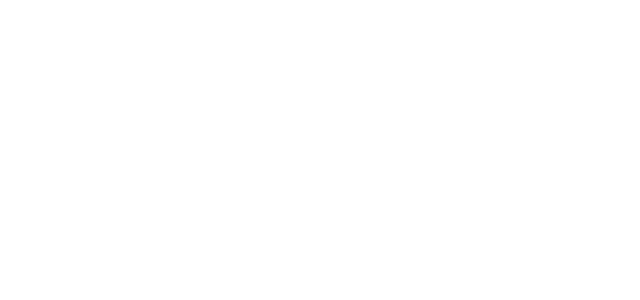
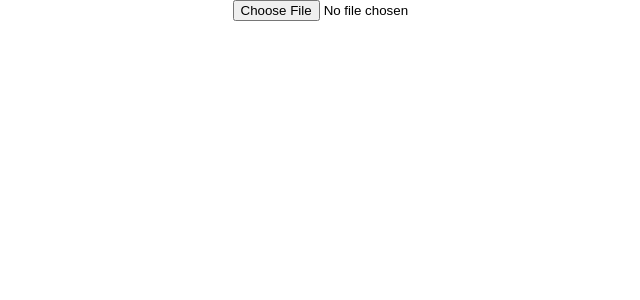
Before and after one commit to 3ojan/javna-nabava-frontend, a React (Vite) app: page /image-upload in a window 1280 px wide. Before the commit this address had no page. Shown: the top 300 px of the page, without its empty margins (281-921 px from the left). Built offline with nearby package versions, Linux system fonts and the light colour scheme.

Commit message:
added route for image uplaod image, imageUplaodComponent

```diff
--- a/src/app/app.tsx
+++ b/src/app/app.tsx
@@ -11,6 +11,7 @@
 import { ConfigProvider } from 'antd';
 import hrHR from 'antd/locale/hr_HR';
 import BottomImages from './components/background/BottomImages';
+import { ImageUploadTestPage } from './pages/ImageUploadTestPage';
 
 export default function App() {
   return (
@@ -31,6 +32,7 @@
               <Routes>
                 <Route path="/" element={<TransparencyHome />} />
                 <Route path="/home" element={<NxWelcome title="" />} />
+                <Route path="/image-upload" element={<ImageUploadTestPage title="" />} />
               </Routes>
             </Router>
           </Provider>
--- a/src/app/components/Image/ImageUpload.tsx
+++ b/src/app/components/Image/ImageUpload.tsx
@@ -1,6 +1,7 @@
 import React, { ChangeEvent, FormEvent, useEffect, useState } from 'react';
 import styled from 'styled-components';
 import axios from 'axios'; // Assuming you're using axios
+import axiosClient from 'src/axios-client';
 
 interface ImageUploadProps {
   onImageUpload?: (data: any) => void;
@@ -26,7 +27,7 @@
 
     const data = new FormData();
     data.append('image', selectedImage);
-    axios
+    axiosClient
       .post('/store-image', data)
       .then((response) => {
         // Handle response if necessary
@@ -40,7 +41,7 @@
     event.preventDefault();
     const data = new FormData();
     data.append('image', file);
-    axios
+    axiosClient
       .post('/store-image', data)
       .then((response) => {
         console.log(response.data);
--- /dev/null
+++ b/src/app/pages/ImageUploadTestPage.tsx
@@ -0,0 +1,18 @@
+import ImageUpload from "../components/Image/ImageUpload";
+
+/*
+ * * * * * * * * * * * * * * * * * * * * * * * * * * * *
+ This is a starter component and can be deleted.
+ * * * * * * * * * * * * * * * * * * * * * * * * * * * *
+ Delete this file and get started with your project!
+ * * * * * * * * * * * * * * * * * * * * * * * * * * * *
+ */
+export function ImageUploadTestPage({ title }: { title: string }) {
+  return (
+    <>
+      <ImageUpload></ImageUpload>
+    </>
+  );
+}
+
+export default ImageUploadTestPage;
--- a/src/app/pages/TransparencyHome.tsx
+++ b/src/app/pages/TransparencyHome.tsx
@@ -81,7 +81,6 @@
       }
     });
     const columnFilterItems: ColumnFilterItem[] = Array.from(uniqueFilters);
-    debugger;
     return columnFilterItems;
   };
 
@@ -116,7 +115,6 @@
       setIsplatiteljColumnFilterItems(getFilters(data, 'isplatitelj'));
       setMonthColumnFilterItems(getFilters(data, 'foramtedDate'));
     }
-    debugger;
   }, [isDataLoaded]);
 
   useEffect(() => {
@@ -134,8 +132,8 @@
               currentYear={currentYear}
               onChangeInput={onChange}
               onYearSelect={onYearChange}
-              // buttonEnabled={searchValue !== '' && selectedYear !== ''}
-              // onSearchClick={onSearch}
+            // buttonEnabled={searchValue !== '' && selectedYear !== ''}
+            // onSearchClick={onSearch}
             />
           </Row>
           {isDataLoaded ? (
```
